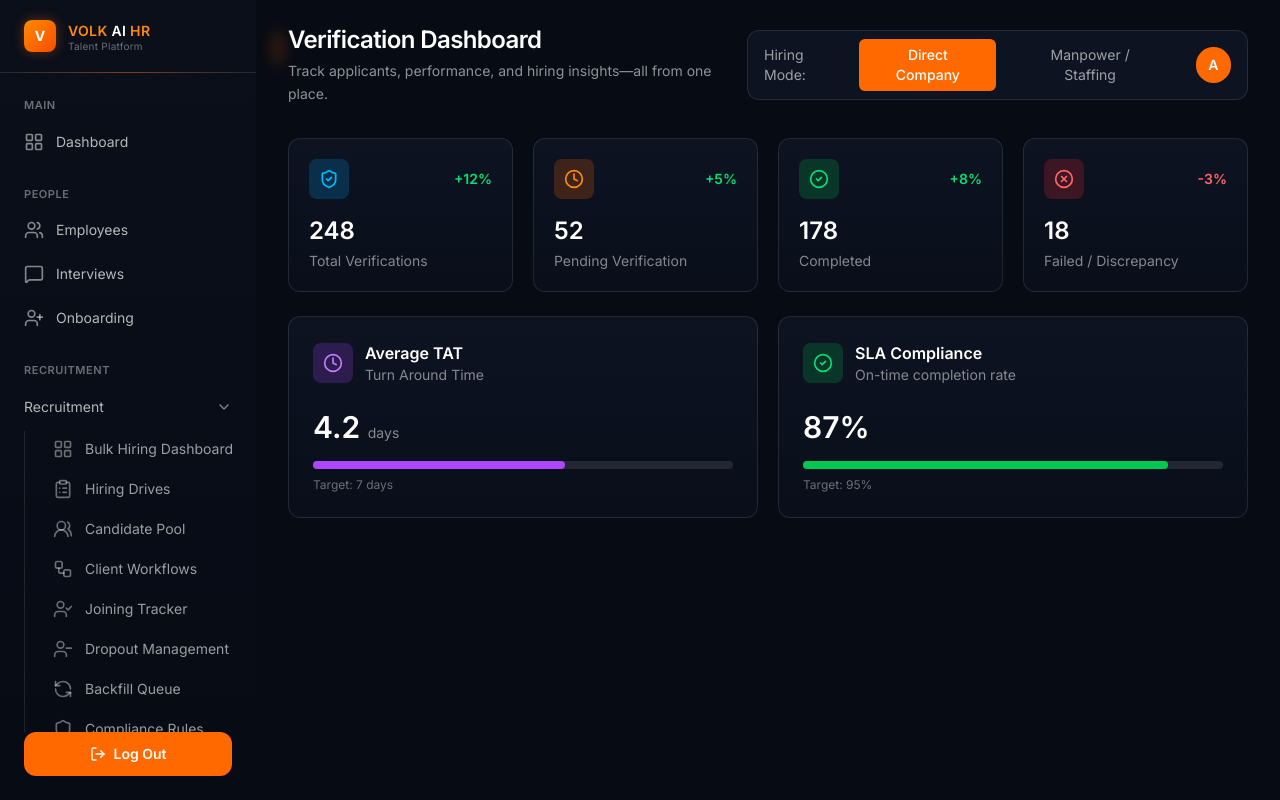
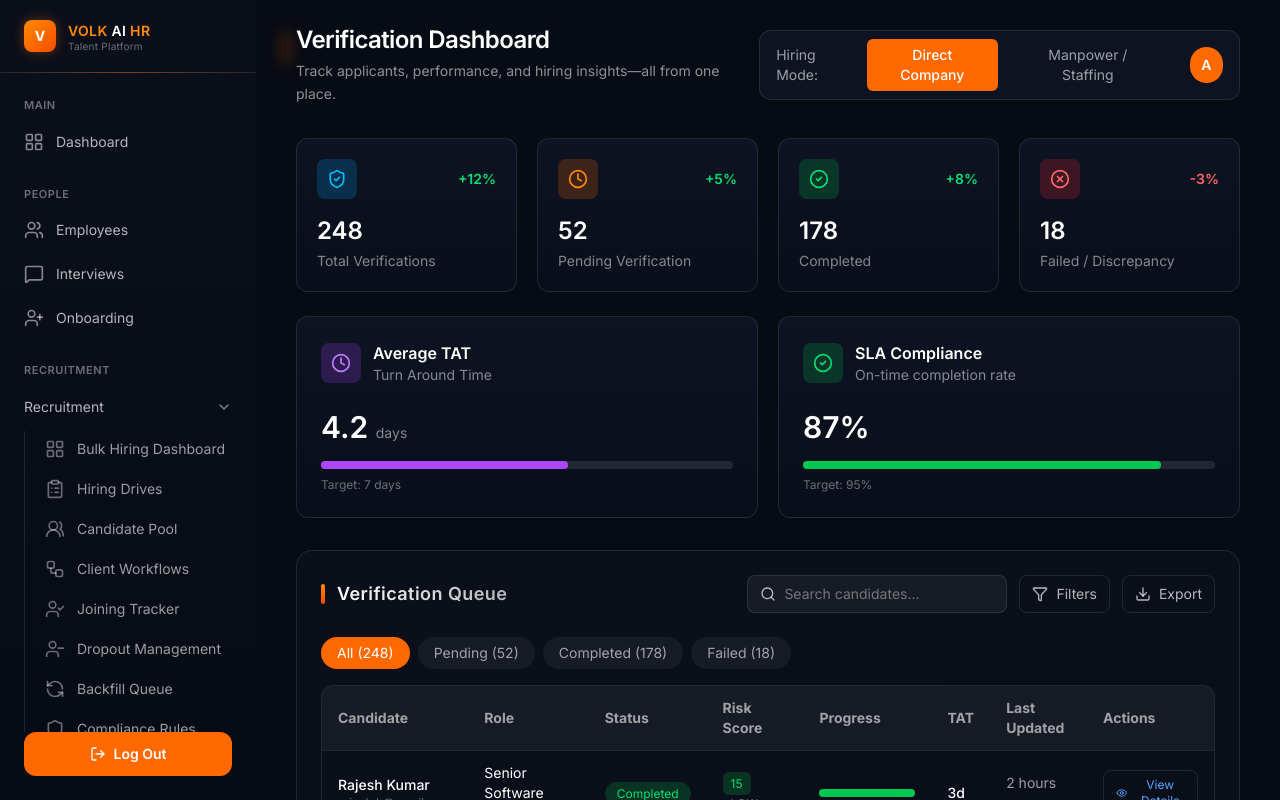
Before and after one commit to Satyam-2003/frontend-UI, a React (Vite) app: page /verification in a window 1280 px wide. Built offline with nearby package versions, Linux system fonts and the light colour scheme.

Commit message:
Add VerificationQueue component and update layout in Verification and VerificationDashboard

```diff
--- a/src/components/Sidebar.tsx
+++ b/src/components/Sidebar.tsx
@@ -138,7 +138,7 @@ const Sidebar = () => {
     active?: boolean;
   }) => (
     <div
-      className={`group flex items-center gap-3 rounded-md px-3 py-2 text-sm cursor-pointer transition
+      className={`group flex items-center gap-3 rounded-md px-1 py-2 text-sm cursor-pointer transition
       ${
         active
           ? "bg-orange-500/10 text-white"
--- a/src/components/Verification.tsx
+++ b/src/components/Verification.tsx
@@ -2,10 +2,16 @@ import Sidebar from "./Sidebar";
 import VerificationDashboard from "./VerificationDashboard";
 const Verification = () => {
   return (
-    <div className="flex min-h-screen bg-[#070B14] text-white">
+   <div className="flex h-screen w-screen overflow-hidden bg-[#070B14] text-white">
+      {/* Sidebar (NON-SCROLLING) */}
       <Sidebar />
-      <VerificationDashboard/>
+
+      {/* Main Content (ONLY THIS SCROLLS) */}
+      <div className="flex-1 overflow-y-auto">
+        <VerificationDashboard />
+      </div>
     </div>
+
   );
 };
 
--- a/src/components/VerificationDashboard.tsx
+++ b/src/components/VerificationDashboard.tsx
@@ -1,5 +1,6 @@
 import { ShieldCheck, Clock, CheckCircle2, XCircle } from "lucide-react";
 import { motion } from "framer-motion";
+import VerificationQueue from "./VerificationQueue";
 
 const StatCard = ({
   icon,
@@ -35,9 +36,9 @@ const StatCard = ({
 
 export default function VerificationDashboard() {
   return (
-    <main className="flex-1 px-8 py-6">
+    <main className="flex-1 px-8 py-6 xl:px-10">
       {/* HEADER */}
-      <div className="mb-8 flex items-center justify-between">
+      <div className="mb-8 flex items-center justify-between gap-6">
         <motion.div
           initial={{ opacity: 0, y: 8 }}
           animate={{ opacity: 1, y: 0 }}
@@ -59,10 +60,10 @@ export default function VerificationDashboard() {
 
         <div className="flex items-center gap-3 rounded-xl border border-white/10 bg-[#0E1322] px-4 py-2">
           <span className="text-sm text-white/60">Hiring Mode:</span>
-          <button className="rounded-md bg-orange-500 px-4 py-1.5 text-sm font-medium">
+          <button className="rounded-md bg-orange-500 px-4 py-1.5 text-sm font-medium cursor-pointer">
             Direct Company
           </button>
-          <button className="rounded-md px-4 py-1.5 text-sm text-white/60 hover:bg-white/5">
+          <button className="rounded-md px-4 py-1.5 text-sm text-white/60 hover:bg-white/5 cursor-pointer">
             Manpower / Staffing
           </button>
 
@@ -131,7 +132,8 @@ export default function VerificationDashboard() {
       {/* BOTTOM CARDS */}
       <div className="mt-6 grid grid-cols-1 gap-5 xl:grid-cols-2">
         {/* Average TAT */}
-        <div className="rounded-xl border border-white/10 bg-gradient-to-b from-[#0E1322] to-[#090E1A] p-6">
+        <motion.div whileHover={{ y: -6, scale: 1.02 }}
+          transition={{ type: "spring", stiffness: 300, damping: 20 }} className="rounded-xl border border-white/10 bg-gradient-to-b from-[#0E1322] to-[#090E1A] p-6">
           <div className="flex items-center gap-3">
             <div className="flex h-10 w-10 items-center justify-center rounded-lg bg-purple-500/20">
               <Clock className="h-5 w-5 text-purple-400" />
@@ -154,10 +156,10 @@ export default function VerificationDashboard() {
 
             <p className="mt-2 text-xs text-white/40">Target: 7 days</p>
           </div>
-        </div>
+        </motion.div>
 
         {/* SLA */}
-        <div className="rounded-xl border border-white/10 bg-gradient-to-b from-[#0E1322] to-[#090E1A] p-6">
+        <motion.div className="rounded-xl border border-white/10 bg-gradient-to-b from-[#0E1322] to-[#090E1A] p-6">
           <div className="flex items-center gap-3">
             <div className="flex h-10 w-10 items-center justify-center rounded-lg bg-green-500/20">
               <CheckCircle2 className="h-5 w-5 text-green-400" />
@@ -177,8 +179,9 @@ export default function VerificationDashboard() {
 
             <p className="mt-2 text-xs text-white/40">Target: 95%</p>
           </div>
-        </div>
+        </motion.div>
       </div>
+      <VerificationQueue/>
     </main>
   );
 }
--- /dev/null
+++ b/src/components/VerificationQueue.tsx
@@ -0,0 +1,205 @@
+import { Search, Filter, Download, Eye } from "lucide-react";
+
+const tabs = [
+  { label: "All", count: 248, active: true },
+  { label: "Pending", count: 52 },
+  { label: "Completed", count: 178 },
+  { label: "Failed", count: 18 },
+];
+
+type RiskLevel = "LOW" | "MEDIUM" | "HIGH";
+
+const riskColorMap: Record<RiskLevel, string> = {
+  LOW: "bg-green-500",
+  MEDIUM: "bg-orange-500",
+  HIGH: "bg-red-500",
+};
+
+const rows = [
+  {
+    name: "Rajesh Kumar",
+    email: "rajesh.k@email.com",
+    role: "Senior Software Engineer",
+    status: "Completed",
+    risk: 15,
+    riskLabel: "LOW",
+    progress: 5,
+    tat: "3d",
+    updated: "2 hours ago",
+  },
+  {
+    name: "Priya Sharma",
+    email: "priya.s@email.com",
+    role: "Product Manager",
+    status: "Pending",
+    risk: 45,
+    riskLabel: "MEDIUM",
+    progress: 3,
+    tat: "5d",
+    updated: "5 hours ago",
+  },
+  {
+    name: "Amit Patel",
+    email: "amit.p@email.com",
+    role: "Full Stack Developer",
+    status: "Completed",
+    risk: 20,
+    riskLabel: "LOW",
+    progress: 5,
+    tat: "4d",
+    updated: "1 day ago",
+  },
+  {
+    name: "Sneha Reddy",
+    email: "sneha.r@email.com",
+    role: "DevOps Engineer",
+    status: "Failed",
+    risk: 75,
+    riskLabel: "HIGH",
+    progress: 4,
+    tat: "6d",
+    updated: "3 hours ago",
+  },
+];
+
+export default function VerificationQueue() {
+  return (
+    <section className="mx-auto mt-8 max-w-[1440px] rounded-2xl border border-white/10 bg-gradient-to-br from-[#0b0f1a] to-[#0a0e17] p-6">
+      {/* Header */}
+      <div className="mb-6 flex items-center justify-between">
+        <h2 className="relative inline-flex items-center gap-3 text-lg font-semibold tracking-wide">
+          <span className="h-5 w-1 rounded-full bg-gradient-to-b from-orange-400 to-orange-600" />
+          <span className="bg-gradient-to-r from-white to-white/70 bg-clip-text text-transparent">
+            Verification Queue
+          </span>
+        </h2>
+
+        <div className="flex items-center gap-3">
+          <div className="flex items-center gap-2 rounded-lg border border-white/10 bg-white/5 px-3 py-2 text-sm text-white/70">
+            <Search className="h-4 w-4" />
+            <input
+              placeholder="Search candidates..."
+              className="bg-transparent outline-none placeholder:text-white/40"
+            />
+          </div>
+
+          <button className="flex items-center gap-2 rounded-lg border border-white/10 px-3 py-2 text-sm text-white/70 hover:bg-white/5">
+            <Filter className="h-4 w-4" />
+            Filters
+          </button>
+
+          <button className="flex items-center gap-2 rounded-lg border border-white/10 px-3 py-2 text-sm text-white/70 hover:bg-white/5">
+            <Download className="h-4 w-4" />
+            Export
+          </button>
+        </div>
+      </div>
+
+      {/* Tabs */}
+      <div className="mb-4 flex gap-2">
+        {tabs.map((tab) => (
+          <button
+            key={tab.label}
+            className={`rounded-full px-4 py-1.5 text-sm ${
+              tab.active
+                ? "bg-orange-500 text-white"
+                : "bg-white/5 text-white/60 hover:bg-white/10"
+            }`}
+          >
+            {tab.label} ({tab.count})
+          </button>
+        ))}
+      </div>
+
+      {/* Table */}
+      <div className="overflow-hidden rounded-xl border border-white/10">
+        <table className="w-full text-sm">
+          <thead className="bg-white/5 text-white/60">
+            <tr>
+              <th className="px-4 py-3 text-left">Candidate</th>
+              <th className="px-4 py-3 text-left">Role</th>
+              <th className="px-4 py-3 text-left">Status</th>
+              <th className="px-4 py-3 text-left">Risk Score</th>
+              <th className="px-4 py-3 text-left">Progress</th>
+              <th className="px-4 py-3 text-left">TAT</th>
+              <th className="px-4 py-3 text-left">Last Updated</th>
+              <th className="px-4 py-3 text-left">Actions</th>
+            </tr>
+          </thead>
+
+          <tbody>
+            {rows.map((row, i) => (
+              <tr key={i} className="border-t border-white/10 hover:bg-white/5">
+                <td className="px-4 py-3">
+                  <div className="font-medium">{row.name}</div>
+                  <div className="text-xs text-white/40">{row.email}</div>
+                </td>
+
+                <td className="px-4 py-3">{row.role}</td>
+
+                <td className="px-4 py-3">
+                  <span
+                    className={`rounded-full px-3 py-1 text-xs ${
+                      row.status === "Completed"
+                        ? "bg-green-500/20 text-green-400"
+                        : row.status === "Pending"
+                          ? "bg-orange-500/20 text-orange-400"
+                          : "bg-red-500/20 text-red-400"
+                    }`}
+                  >
+                    {row.status}
+                  </span>
+                </td>
+
+                <td className="px-4 py-3">
+                  <span
+                    className={`rounded-md px-2 py-1 text-xs ${
+                      row.riskLabel === "LOW"
+                        ? "bg-green-500/20 text-green-400"
+                        : row.riskLabel === "MEDIUM"
+                          ? "bg-orange-500/20 text-orange-400"
+                          : "bg-red-500/20 text-red-400"
+                    }`}
+                  >
+                    {row.risk}
+                  </span>{" "}
+                  <span className="ml-2 text-xs text-white/50">
+                    {row.riskLabel}
+                  </span>
+                </td>
+
+                <td className="px-4 py-3">
+                  <div className="h-2 w-24 rounded-full bg-white/10">
+                    <div
+                      className={`h-2 rounded-full transition-all duration-300
+        ${riskColorMap[row.riskLabel as RiskLevel]}
+        ${
+          row.riskLabel === "LOW"
+            ? "[0_0_8px_rgba(34,197,94,0.6)]"
+            : row.riskLabel === "MEDIUM"
+              ? "[0_0_8px_rgba(249,115,22,0.6)]"
+              : "[0_0_8px_rgba(239,68,68,0.6)]"
+        }
+      `}
+                      style={{ width: `${row.progress * 20}%` }}
+                    />
+                  </div>
+                </td>
+
+                <td className="px-4 py-3 font-medium">{row.tat}</td>
+                <td className="px-4 py-3 text-white/60">{row.updated}</td>
+
+                <td className="px-4 py-3">
+                  <button className="flex items-center gap-2 rounded-lg border border-white/10 px-3 py-1.5 text-xs text-blue-400 hover:bg-white/5">
+                    <Eye className="h-4 w-4" />
+                    View Details
+                  </button>
+                </td>
+              </tr>
+            ))}
+          </tbody>
+        </table>
+      </div>
+    </section>
+  );
+}
```
Also changed, not shown: 1 other file (tests, documents, lock files or other folders).
